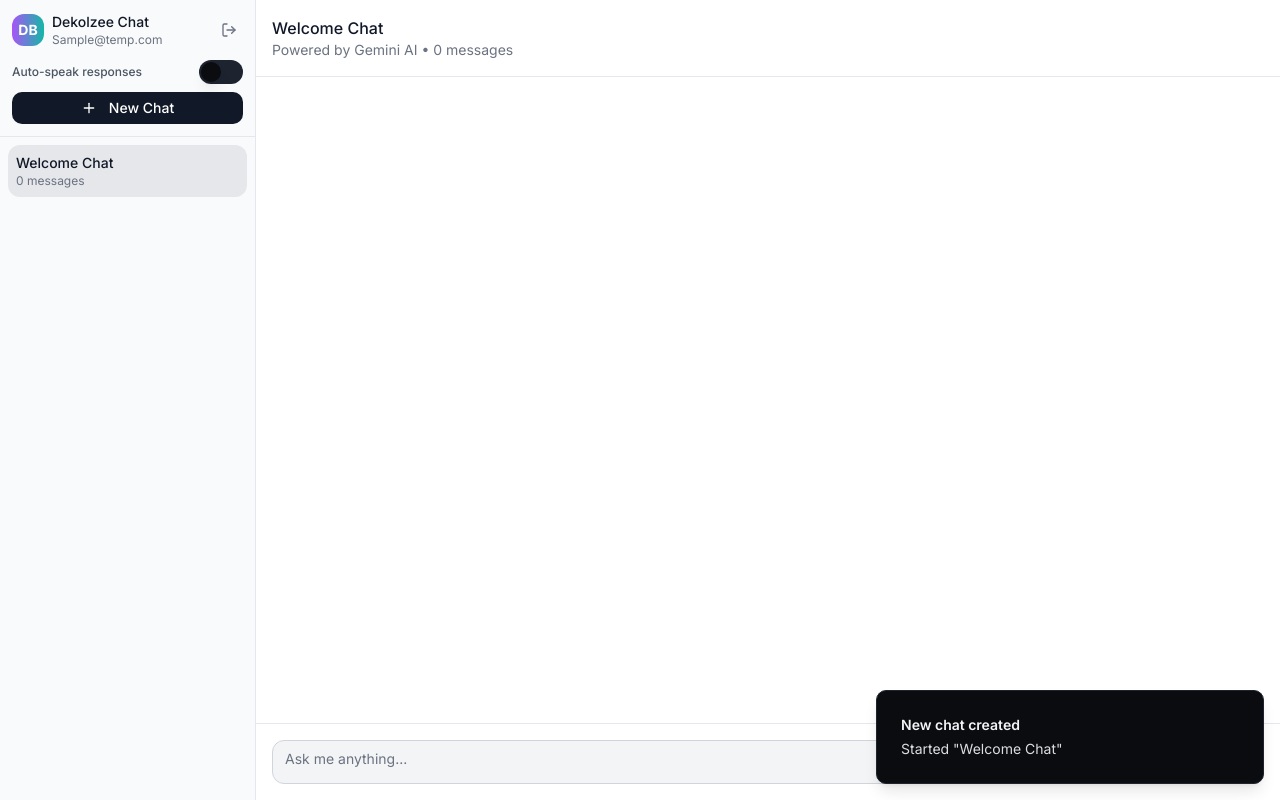
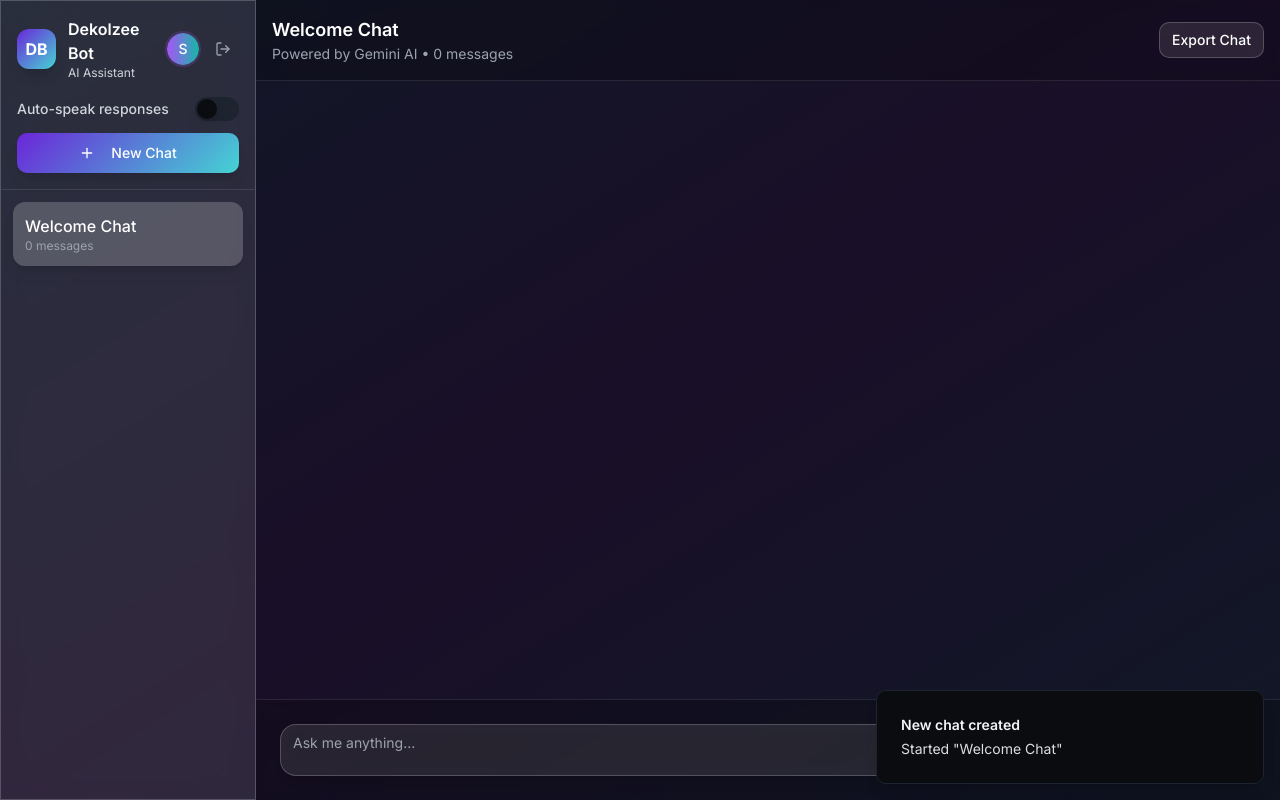
Before and after one commit to dekolzee/astral-spark-chat, a React (Vite) app: page /chat in a window 1280 px wide. Both pictures are taken after typing "Sample", "Sample123" into the empty fields and a click on the button "Access Dekolzee Bot". Built offline with nearby package versions, Linux system fonts and the light colour scheme.

Commit message:
Revert chat page theme
Reverts the chat page to the dark theme.

```diff
--- a/src/components/DekolzeeChatWindow.tsx
+++ b/src/components/DekolzeeChatWindow.tsx
@@ -12,6 +12,9 @@ import { useAuth } from '@/hooks/useAuth';
 import { useTextToSpeech } from '@/hooks/useTextToSpeech';
 import FileUploader from '@/components/FileUploader';
 import VoiceInterface from '@/components/VoiceInterface';
+import UserProfile from '@/components/UserProfile';
+import MessageReactions from '@/components/MessageReactions';
+import MarkdownRenderer from '@/components/MarkdownRenderer';
 
 export default function DekolzeeChatWindow() {
   const [message, setMessage] = useState('');
@@ -84,37 +87,60 @@ export default function DekolzeeChatWindow() {
     setFiles(files.filter(f => f.id !== fileId));
   };
 
+  const exportSession = () => {
+    if (!activeSession) return;
+
+    const sessionData = {
+      title: activeSession.title,
+      messages: activeSession.messages,
+      exportedAt: new Date().toISOString()
+    };
+
+    const blob = new Blob([JSON.stringify(sessionData, null, 2)], {
+      type: 'application/json'
+    });
+    const url = URL.createObjectURL(blob);
+    const a = document.createElement('a');
+    a.href = url;
+    a.download = `${activeSession.title.replace(/[^a-z0-9]/gi, '_')}.json`;
+    document.body.appendChild(a);
+    a.click();
+    document.body.removeChild(a);
+    URL.revokeObjectURL(url);
+  };
+
   return (
-    <div className="h-screen bg-white dark:bg-gray-900 flex">
-      {/* Compact Sidebar */}
-      <div className="w-64 bg-gray-50 dark:bg-gray-800 border-r border-gray-200 dark:border-gray-700 flex flex-col">
+    <div className="h-screen bg-gradient-to-br from-gray-900 via-purple-900/20 to-gray-900 flex">
+      {/* Sidebar with Glass Effect */}
+      <div className="w-64 glass border-r border-white/10 flex flex-col backdrop-blur-xl">
         {/* Header */}
-        <div className="p-3 border-b border-gray-200 dark:border-gray-700">
-          <div className="flex items-center justify-between mb-3">
-            <div className="flex items-center gap-2">
-              <div className="w-8 h-8 bg-gradient-to-r from-purple-500 to-teal-500 rounded-lg flex items-center justify-center">
-                <span className="text-white font-bold text-sm">DB</span>
+        <div className="p-4 border-b border-white/10">
+          <div className="flex items-center justify-between mb-4">
+            <div className="flex items-center gap-3">
+              <div className="w-10 h-10 gradient-primary rounded-xl flex items-center justify-center shadow-lg">
+                <span className="text-white font-bold">DB</span>
               </div>
               <div>
-                <h2 className="text-gray-900 dark:text-white font-medium text-sm">Dekolzee Chat</h2>
-                <p className="text-gray-500 text-xs truncate">
-                  {user?.email || user?.user_metadata?.username || 'Guest'}
-                </p>
+                <h2 className="text-white font-semibold">Dekolzee Bot</h2>
+                <p className="text-gray-300 text-xs truncate">AI Assistant</p>
               </div>
             </div>
+            <div className="flex items-center gap-2">
+              <UserProfile />
               <Button
                 variant="ghost"
                 size="sm"
                 onClick={signOut}
-              className="text-gray-500 hover:text-gray-700 dark:text-gray-400 dark:hover:text-gray-200 h-7 w-7 p-0"
+                className="text-gray-400 hover:text-white hover:bg-white/10 h-8 w-8 p-0"
               >
                 <LogOut className="w-4 h-4" />
               </Button>
             </div>
+          </div>
 
           {/* Auto-speak toggle */}
-          <div className="flex items-center justify-between mb-2">
-            <Label htmlFor="auto-speak" className="text-xs text-gray-600 dark:text-gray-400">
+          <div className="flex items-center justify-between mb-3">
+            <Label htmlFor="auto-speak" className="text-sm text-gray-300">
               Auto-speak responses
             </Label>
             <div className="flex items-center gap-2">
@@ -123,7 +149,7 @@ export default function DekolzeeChatWindow() {
                   variant="ghost"
                   size="sm"
                   onClick={stopSpeaking}
-                  className="h-6 w-6 p-0 text-red-500 hover:text-red-700"
+                  className="h-6 w-6 p-0 text-red-400 hover:text-red-300 hover:bg-red-500/20"
                 >
                   <VolumeX className="w-3 h-3" />
                 </Button>
@@ -138,31 +164,31 @@ export default function DekolzeeChatWindow() {
 
           <Button
             onClick={() => createSession()}
-            className="w-full bg-gray-900 hover:bg-gray-800 dark:bg-gray-700 dark:hover:bg-gray-600 text-white text-sm h-8"
+            className="w-full gradient-primary hover:opacity-90 text-white shadow-lg"
           >
-            <Plus className="w-3 h-3 mr-1" />
+            <Plus className="w-4 h-4 mr-2" />
             New Chat
           </Button>
         </div>
 
         {/* Sessions List */}
-        <div className="flex-1 overflow-y-auto p-2">
-          <div className="space-y-1">
+        <div className="flex-1 overflow-y-auto p-3">
+          <div className="space-y-2">
             {sessions.map((session) => (
               <motion.div
                 key={session.id}
                 initial={{ opacity: 0, x: -10 }}
                 animate={{ opacity: 1, x: 0 }}
-                className={`group flex items-center justify-between p-2 rounded-lg cursor-pointer transition-colors text-sm ${
+                className={`group flex items-center justify-between p-3 rounded-xl cursor-pointer transition-all ${
                   activeSessionId === session.id
-                    ? 'bg-gray-200 dark:bg-gray-700'
-                    : 'hover:bg-gray-100 dark:hover:bg-gray-700'
+                    ? 'bg-white/20 shadow-lg'
+                    : 'hover:bg-white/10'
                 }`}
                 onClick={() => setActiveSession(session.id)}
               >
                 <div className="flex-1 min-w-0">
-                  <p className="text-gray-900 dark:text-white font-medium truncate">{session.title}</p>
-                  <p className="text-gray-500 text-xs">
+                  <p className="text-white font-medium truncate">{session.title}</p>
+                  <p className="text-gray-400 text-xs">
                     {session.messages.length} messages
                   </p>
                 </div>
@@ -173,7 +199,7 @@ export default function DekolzeeChatWindow() {
                     e.stopPropagation();
                     deleteSession(session.id);
                   }}
-                  className="opacity-0 group-hover:opacity-100 text-gray-400 hover:text-red-500 h-6 w-6 p-0"
+                  className="opacity-0 group-hover:opacity-100 text-gray-400 hover:text-red-400 hover:bg-red-500/20 h-6 w-6 p-0"
                 >
                   <Trash2 className="w-3 h-3" />
                 </Button>
@@ -188,56 +214,73 @@ export default function DekolzeeChatWindow() {
         {activeSession ? (
           <>
             {/* Chat Header */}
-            <div className="p-4 border-b border-gray-200 dark:border-gray-700 bg-white dark:bg-gray-900">
-              <h3 className="text-gray-900 dark:text-white font-medium">{activeSession.title}</h3>
-              <p className="text-gray-500 text-sm">
+            <div className="p-4 border-b border-white/10 bg-black/20 backdrop-blur-sm">
+              <div className="flex items-center justify-between">
+                <div>
+                  <h3 className="text-white font-semibold text-lg">{activeSession.title}</h3>
+                  <p className="text-gray-400 text-sm">
                     Powered by Gemini AI • {activeSession.messages.length} messages
                   </p>
                 </div>
+                <Button
+                  onClick={exportSession}
+                  variant="outline"
+                  size="sm"
+                  className="bg-white/10 border-white/20 text-white hover:bg-white/20"
+                >
+                  Export Chat
+                </Button>
+              </div>
+            </div>
 
             {/* Messages */}
-            <div className="flex-1 overflow-y-auto p-4 space-y-4">
+            <div className="flex-1 overflow-y-auto p-6 space-y-6">
               <AnimatePresence>
                 {activeSession.messages.map((msg) => (
                   <motion.div
                     key={msg.id}
-                    initial={{ opacity: 0, y: 10 }}
+                    initial={{ opacity: 0, y: 20 }}
                     animate={{ opacity: 1, y: 0 }}
-                    className={`flex gap-3 ${
+                    className={`flex gap-4 ${
                       msg.role === 'user' ? 'justify-end' : 'justify-start'
                     }`}
                   >
                     {msg.role === 'assistant' && (
-                      <div className="w-8 h-8 bg-gradient-to-r from-purple-500 to-teal-500 rounded-full flex items-center justify-center flex-shrink-0">
-                        <Bot className="w-4 h-4 text-white" />
+                      <div className="w-10 h-10 gradient-primary rounded-full flex items-center justify-center flex-shrink-0 shadow-lg">
+                        <Bot className="w-5 h-5 text-white" />
                       </div>
                     )}
 
+                    <div className="group relative">
                       <div
-                      className={`max-w-[70%] ${
+                        className={`max-w-2xl ${
                           msg.role === 'user'
-                          ? 'bg-blue-600 text-white'
-                          : 'bg-gray-100 dark:bg-gray-800 text-gray-900 dark:text-gray-100'
-                      } rounded-2xl px-4 py-2 shadow-sm`}
+                            ? 'bg-gradient-to-r from-blue-600 to-purple-600 text-white shadow-lg'
+                            : 'glass text-white border border-white/10 shadow-lg'
+                        } rounded-2xl px-6 py-4 backdrop-blur-sm`}
                       >
-                      <div className="whitespace-pre-wrap leading-relaxed text-sm">
-                        {msg.content}
+                        <div className="leading-relaxed">
+                          {msg.role === 'assistant' ? (
+                            <MarkdownRenderer content={msg.content} />
+                          ) : (
+                            <div className="whitespace-pre-wrap">{msg.content}</div>
+                          )}
                         </div>
 
                         {msg.attachments && msg.attachments.length > 0 && (
-                        <div className="mt-2 space-y-2">
+                          <div className="mt-4 space-y-3">
                             {msg.attachments.map((file) => (
                               <div key={file.id}>
                                 {file.type.startsWith('image/') ? (
                                   <img
                                     src={file.url}
                                     alt={file.name}
-                                  className="max-w-full h-auto rounded-lg"
+                                    className="max-w-full h-auto rounded-xl shadow-lg"
                                   />
                                 ) : (
-                                <div className="flex items-center gap-2 p-2 bg-black/10 dark:bg-white/10 rounded text-xs">
-                                  <Paperclip className="w-3 h-3" />
-                                  <span className="truncate">{file.name}</span>
+                                  <div className="flex items-center gap-3 p-3 bg-black/20 rounded-lg border border-white/10">
+                                    <Paperclip className="w-4 h-4 text-gray-400" />
+                                    <span className="text-sm truncate">{file.name}</span>
                                   </div>
                                 )}
                               </div>
@@ -245,19 +288,22 @@ export default function DekolzeeChatWindow() {
                           </div>
                         )}
 
-                      <div className="flex justify-between items-center mt-1">
-                        <span className="text-xs opacity-70">
-                          {msg.role === 'user' ? 'You' : 'Dekolzee Chat'}
+                        <div className="flex justify-between items-center mt-3 pt-2 border-t border-white/10">
+                          <span className="text-xs text-gray-400">
+                            {msg.role === 'user' ? 'You' : 'Dekolzee Bot'}
                           </span>
-                        <span className="text-xs opacity-50">
+                          <span className="text-xs text-gray-500">
                             {formatTime(msg.timestamp)}
                           </span>
                         </div>
                       </div>
 
+                      <MessageReactions messageId={msg.id} />
+                    </div>
+
                     {msg.role === 'user' && (
-                      <div className="w-8 h-8 bg-gray-400 rounded-full flex items-center justify-center flex-shrink-0">
-                        <User className="w-4 h-4 text-white" />
+                      <div className="w-10 h-10 bg-gradient-to-r from-teal-500 to-cyan-500 rounded-full flex items-center justify-center flex-shrink-0 shadow-lg">
+                        <User className="w-5 h-5 text-white" />
                       </div>
                     )}
                   </motion.div>
@@ -266,18 +312,18 @@ export default function DekolzeeChatWindow() {
 
               {isLoading && (
                 <motion.div
-                  initial={{ opacity: 0, y: 10 }}
+                  initial={{ opacity: 0, y: 20 }}
                   animate={{ opacity: 1, y: 0 }}
-                  className="flex gap-3"
+                  className="flex gap-4"
                 >
-                  <div className="w-8 h-8 bg-gradient-to-r from-purple-500 to-teal-500 rounded-full flex items-center justify-center">
-                    <Bot className="w-4 h-4 text-white" />
+                  <div className="w-10 h-10 gradient-primary rounded-full flex items-center justify-center shadow-lg">
+                    <Bot className="w-5 h-5 text-white" />
                   </div>
-                  <div className="bg-gray-100 dark:bg-gray-800 rounded-2xl px-4 py-2">
-                    <div className="flex space-x-1">
-                      <div className="w-2 h-2 bg-gray-500 rounded-full animate-bounce"></div>
-                      <div className="w-2 h-2 bg-gray-500 rounded-full animate-bounce" style={{ animationDelay: '0.1s' }}></div>
-                      <div className="w-2 h-2 bg-gray-500 rounded-full animate-bounce" style={{ animationDelay: '0.2s' }}></div>
+                  <div className="glass rounded-2xl px-6 py-4 border border-white/10 shadow-lg">
+                    <div className="flex space-x-2">
+                      <div className="w-2 h-2 bg-white/60 rounded-full animate-bounce"></div>
+                      <div className="w-2 h-2 bg-white/60 rounded-full animate-bounce" style={{ animationDelay: '0.1s' }}></div>
+                      <div className="w-2 h-2 bg-white/60 rounded-full animate-bounce" style={{ animationDelay: '0.2s' }}></div>
                     </div>
                   </div>
                 </motion.div>
@@ -287,29 +333,29 @@ export default function DekolzeeChatWindow() {
             </div>
 
             {/* Input Area */}
-            <div className="p-4 border-t border-gray-200 dark:border-gray-700 bg-white dark:bg-gray-900">
+            <div className="p-6 border-t border-white/10 bg-black/20 backdrop-blur-sm">
               {files.length > 0 && (
-                <div className="mb-3 flex flex-wrap gap-2">
+                <div className="mb-4 flex flex-wrap gap-3">
                   {files.map((file) => (
                     <div
                       key={file.id}
-                      className="relative flex items-center gap-2 bg-gray-100 dark:bg-gray-800 rounded-lg px-3 py-2 text-sm"
+                      className="relative flex items-center gap-3 glass rounded-xl px-4 py-3 border border-white/10"
                     >
                       {file.type.startsWith('image/') ? (
                         <img
                           src={file.url}
                           alt={file.name}
-                          className="w-8 h-8 object-cover rounded"
+                          className="w-10 h-10 object-cover rounded-lg"
                         />
                       ) : (
-                        <Paperclip className="w-4 h-4" />
+                        <Paperclip className="w-5 h-5 text-gray-400" />
                       )}
-                      <span className="text-gray-700 dark:text-gray-300 truncate max-w-32">{file.name}</span>
+                      <span className="text-white truncate max-w-32">{file.name}</span>
                       <Button
                         variant="ghost"
                         size="sm"
                         onClick={() => removeFile(file.id)}
-                        className="text-gray-400 hover:text-red-500 h-4 w-4 p-0 absolute -top-1 -right-1 bg-white dark:bg-gray-800 rounded-full"
+                        className="text-gray-400 hover:text-red-400 hover:bg-red-500/20 h-6 w-6 p-0 absolute -top-2 -right-2 bg-gray-800 rounded-full shadow-lg"
                       >
                         <X className="w-3 h-3" />
                       </Button>
@@ -318,7 +364,7 @@ export default function DekolzeeChatWindow() {
                 </div>
               )}
 
-              <div className="flex gap-2 items-end">
+              <div className="flex gap-3 items-end">
                 <div className="flex-1 relative">
                   <Textarea
                     ref={textareaRef}
@@ -326,13 +372,13 @@ export default function DekolzeeChatWindow() {
                     onChange={(e) => setMessage(e.target.value)}
                     onKeyPress={handleKeyPress}
                     placeholder="Ask me anything..."
-                    className="min-h-[44px] max-h-[120px] resize-none bg-gray-100 dark:bg-gray-800 border-gray-300 dark:border-gray-600 text-gray-900 dark:text-white placeholder:text-gray-500 dark:placeholder:text-gray-400 rounded-xl pr-12"
+                    className="min-h-[52px] max-h-[120px] resize-none glass border-white/20 text-white placeholder:text-gray-400 rounded-2xl pr-4 shadow-lg backdrop-blur-sm"
                     disabled={isLoading}
                     rows={1}
                   />
                 </div>
 
-                <div className="flex gap-1">
+                <div className="flex gap-2">
                   <FileUploader onFilesUploaded={setFiles} />
                   <VoiceInterface
                     onTranscription={handleVoiceTranscription}
@@ -342,9 +388,9 @@ export default function DekolzeeChatWindow() {
                   <Button
                     onClick={handleSendMessage}
                     disabled={isLoading || (!message.trim() && files.length === 0)}
-                    className="bg-blue-600 hover:bg-blue-700 text-white rounded-xl h-11 w-11 p-0"
+                    className="gradient-secondary hover:opacity-90 text-white rounded-2xl h-12 w-12 p-0 shadow-lg"
                   >
-                    <Send className="w-4 h-4" />
+                    <Send className="w-5 h-5" />
                   </Button>
                 </div>
               </div>
@@ -354,22 +400,22 @@ export default function DekolzeeChatWindow() {
           /* Welcome Screen */
           <div className="flex-1 flex items-center justify-center p-8">
             <motion.div
-              initial={{ opacity: 0, y: 20 }}
+              initial={{ opacity: 0, y: 30 }}
               animate={{ opacity: 1, y: 0 }}
               className="text-center max-w-md"
             >
-              <div className="w-16 h-16 bg-gradient-to-r from-purple-500 to-teal-500 rounded-2xl flex items-center justify-center mx-auto mb-6">
-                <span className="text-2xl font-bold text-white">DC</span>
+              <div className="w-20 h-20 gradient-primary rounded-3xl flex items-center justify-center mx-auto mb-8 shadow-2xl animate-float">
+                <span className="text-3xl font-bold text-white">DB</span>
               </div>
-              <h2 className="text-2xl font-bold text-gray-900 dark:text-white mb-4">Welcome to Dekolzee Chat</h2>
-              <p className="text-gray-600 dark:text-gray-400 mb-6">
-                Your AI assistant powered by Google Gemini. Ask questions, upload images, use voice commands, or just have a conversation!
+              <h2 className="text-3xl font-bold text-white mb-4 text-gradient">Welcome to Dekolzee Bot</h2>
+              <p className="text-gray-300 mb-8 leading-relaxed">
+                Your advanced AI assistant powered by Google Gemini. Experience seamless conversations with voice commands, file uploads, and intelligent responses.
               </p>
               <Button
                 onClick={() => createSession('Welcome Chat')}
-                className="bg-blue-600 hover:bg-blue-700 text-white"
+                className="gradient-primary hover:opacity-90 text-white shadow-lg px-8 py-3 text-lg font-semibold rounded-2xl"
               >
-                <Plus className="w-4 h-4 mr-2" />
+                <Plus className="w-5 h-5 mr-2" />
                 Start Chatting
               </Button>
             </motion.div>
```
Lines whose indentation alone changed are shown as unchanged.
